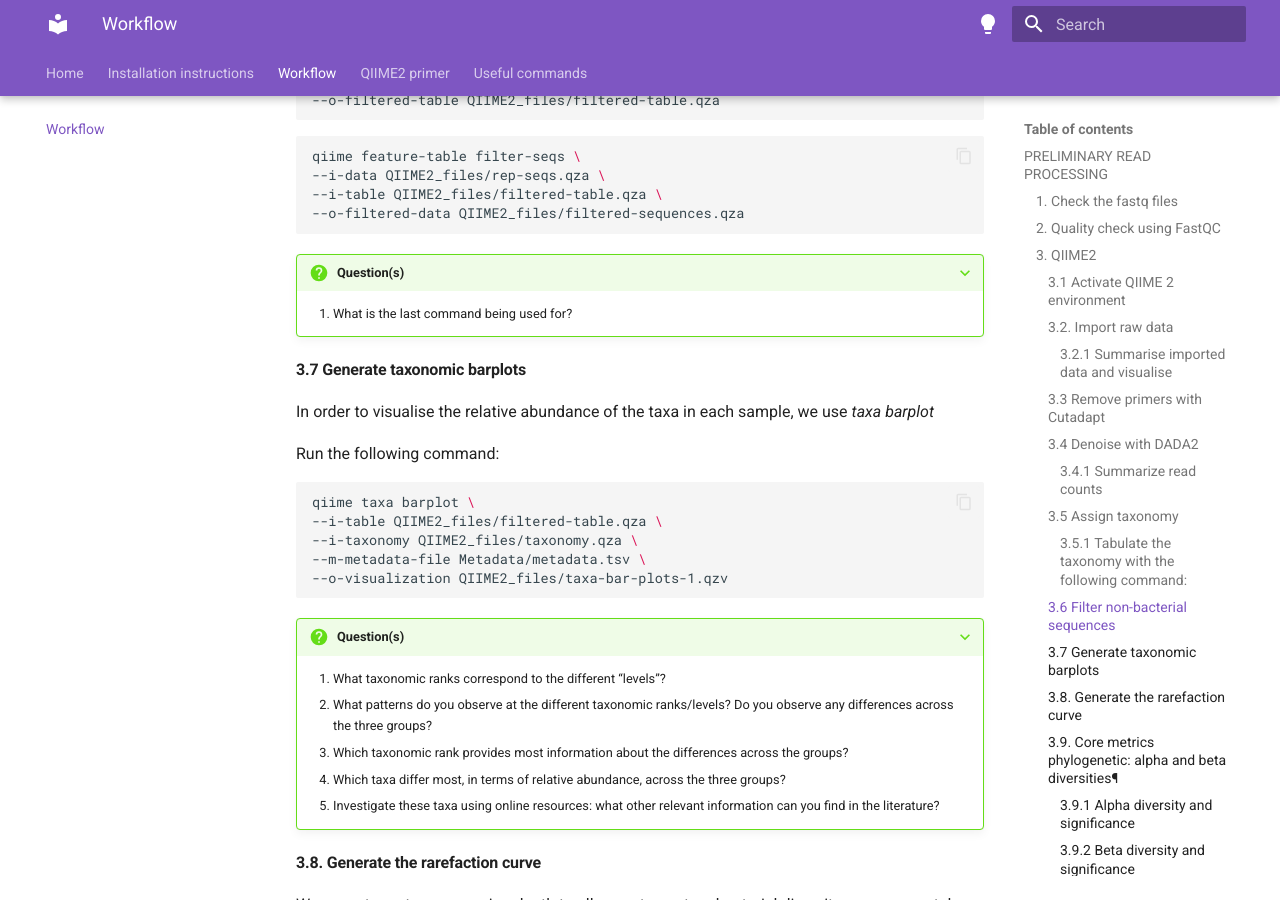
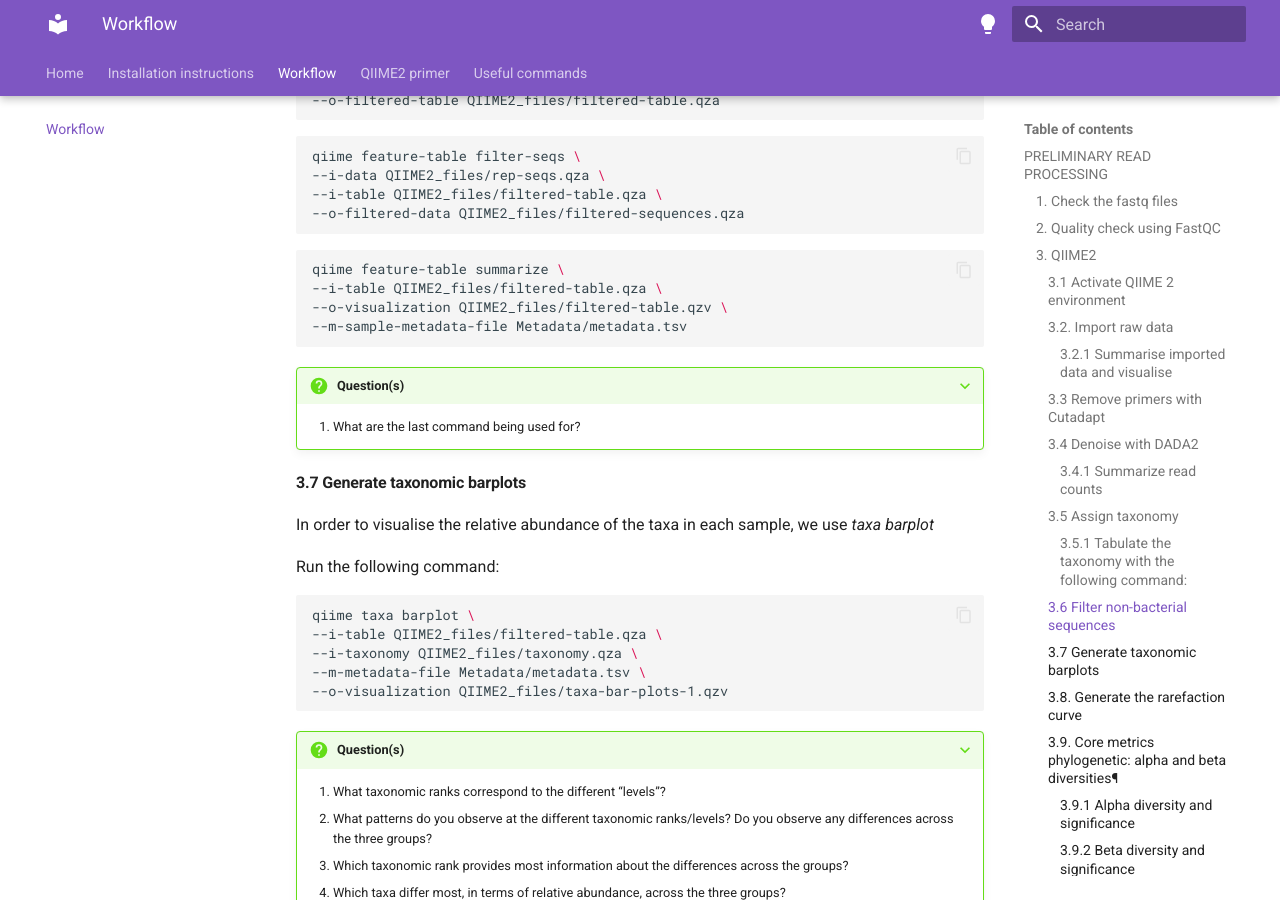
Before and after one commit to natashaztarora/bioinformatics_workflow_bme307, an MkDocs documentation site: the page built from docs/workflow.md, in a window 1280 px wide and 900 px high, scrolled down 7010 px. Built offline with MkDocs 1.6.1 and Material for MkDocs 9.7.7, drawn with Linux system fonts in a browser that asks for light colours; some of the changed text lies outside the part shown.

Commit message:
edited workflow commands

````diff
--- a/docs/workflow.md
+++ b/docs/workflow.md
@@ -266,8 +266,15 @@ qiime feature-table filter-seqs \
 --o-filtered-data QIIME2_files/filtered-sequences.qza
 ```
 
+```bash
+qiime feature-table summarize \
+--i-table QIIME2_files/filtered-table.qza \
+--o-visualization QIIME2_files/filtered-table.qzv \
+--m-sample-metadata-file Metadata/metadata.tsv
+```
+
 ???+ question "Question(s)"
-    1. What is the last command being used for?
+    1. What are the last command being used for?
 
 #### 3.7 Generate taxonomic barplots
 
@@ -357,7 +364,7 @@ qiime diversity core-metrics-phylogenetic \
 View the folders that have been generated by running:
 
 ```bash
-ls -l diversity-core-metrics-phylogenetic
+ls -l QIIME2_files/diversity-core-metrics-phylogenetic
 ```
 
 ##### 3.9.1 Alpha diversity and significance
````
Also changed, not shown: other parts of docs/workflow.md (+1 -1 lines).
